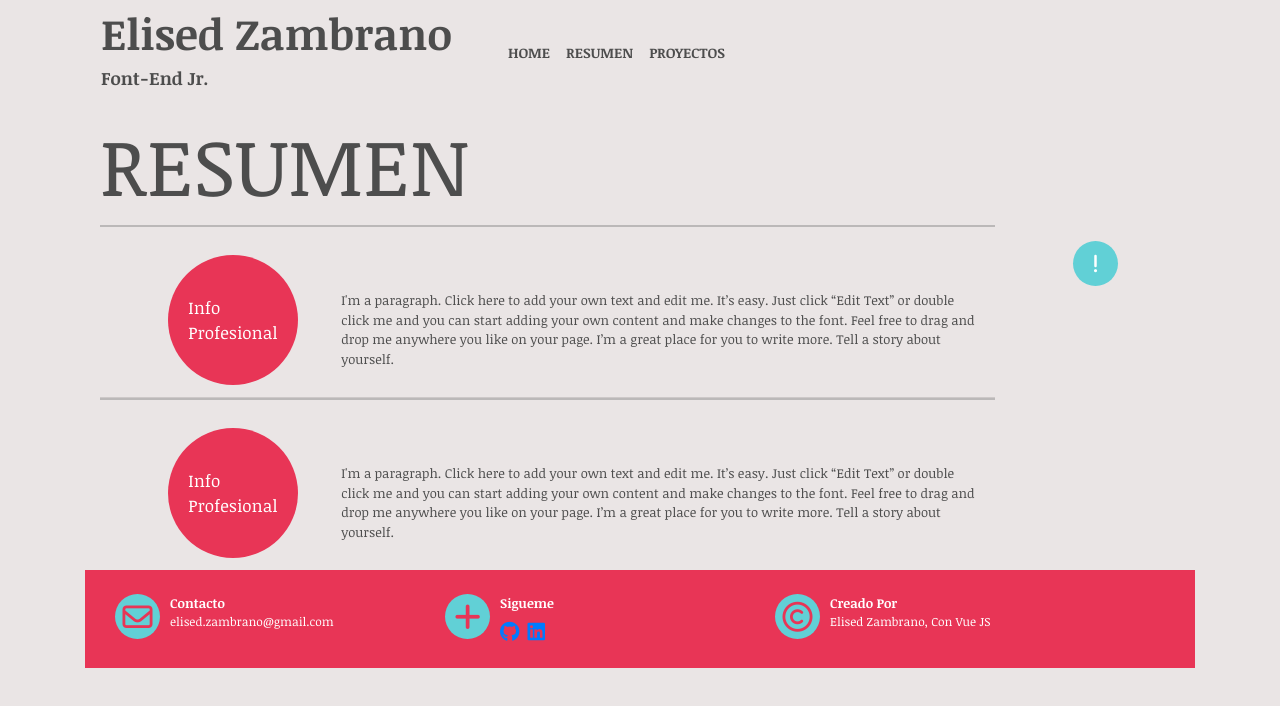
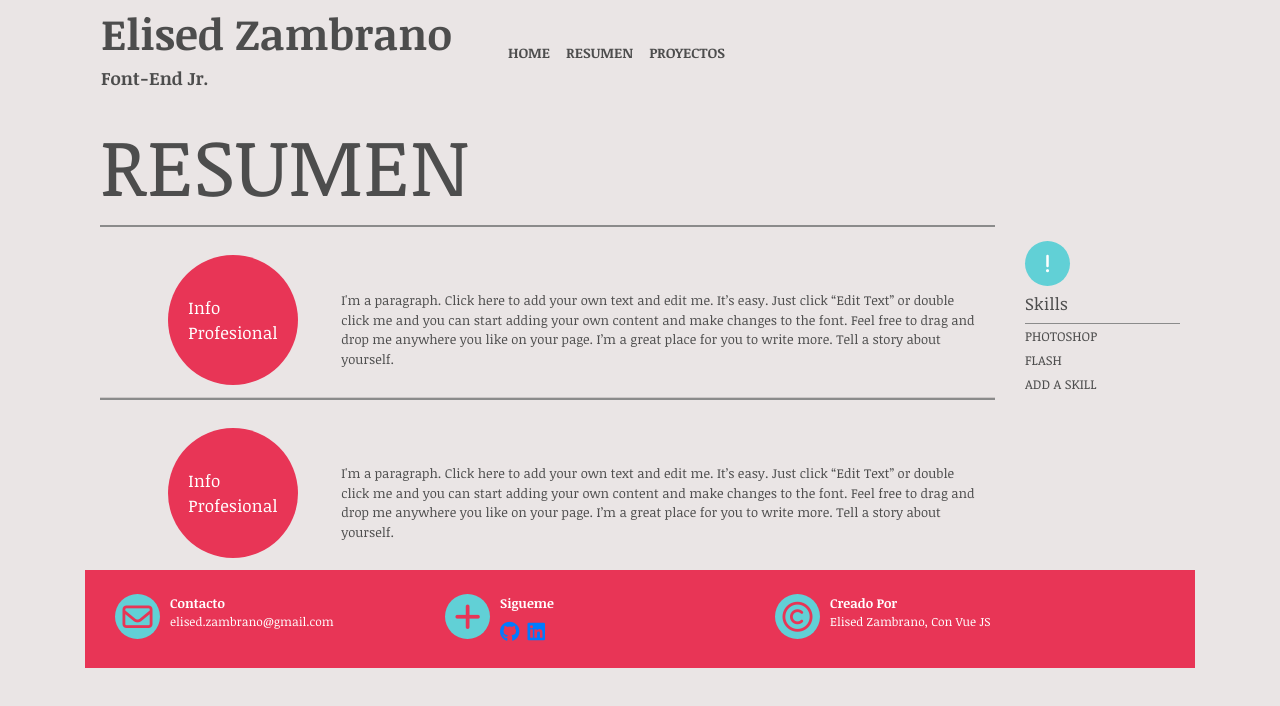
Before and after one commit to elisedzambranoM/PersonalPage, a Vue app: page /resumen in a window 1280 px wide. Shown: the top 706 px of the page. Built offline with nearby package versions, Linux system fonts and the light colour scheme; the HTML template or start-up script is replaced by a standard one.

Commit message:
se arreglo detalles css en titulo

```diff
--- a/src/components/main/MenuContent.vue
+++ b/src/components/main/MenuContent.vue
@@ -62,5 +62,7 @@ export default {
 .content-paragraph{
   font-size: 13px;
   padding-right: 25%;
+  font-family: "Noticia Text", serif;
 }
+
 </style>
--- a/src/components/resumen/Titulo.vue
+++ b/src/components/resumen/Titulo.vue
@@ -19,7 +19,7 @@
                 </div>
               </div>
               <div class="col-md-9 d-flex align-items-end">
-                <p>
+                <p class="text_font--13">
                   I'm a paragraph. Click here to add your own text and edit me.
                   It’s easy. Just click “Edit Text” or double click me and you
                   can start adding your own content and make changes to the
@@ -41,7 +41,7 @@
                 </div>
               </div>
               <div class="col-md-9 d-flex align-items-end">
-                <p>
+                <p class="text_font--13">
                   I'm a paragraph. Click here to add your own text and edit me.
                   It’s easy. Just click “Edit Text” or double click me and you
                   can start adding your own content and make changes to the
@@ -58,9 +58,14 @@
         <div class="row">
           <div class="col-md-12">
             <div
-              class="circle__item--blue circle-icon d-flex align-items-center justify-content-center mt-3 ml-5"
+              class="circle__item--blue circle-icon d-flex align-items-center justify-content-center mt-3"
             > <i class="fas fa-exclamation"></i></div>
-          </div>
+            <h6 class="text_font--17  mt-2"> Skills</h6>
+              <hr/>
+              <span class="text_font--13">PHOTOSHOP</span><br>
+              <span class="text_font--13">FLASH</span> <br>
+              <span class="text_font--13">ADD A SKILL</span> <br>
+             </div>
         </div>
       </div>
     </div>
@@ -81,8 +86,7 @@ span {
 }
 li {
   background-color: #EAE5E5 !important;
-  color: #BBB8B8 !important;
-
+  color: #8B8B8B !important;
 }
 
 .circle-title {
@@ -96,16 +100,11 @@ li {
   height: 130px;
   border-radius: 50%;
   transition: 0.5s;
-   background-color: #e83556;
-}
-div p {
-  font-size: 13px;
-  font-family: "Noticia Text", serif;
-  color: #4d4d4d;
+  background-color: #e83556;
 }
 
 .xperience-list li{
-    border-top: 2px solid #BBB8B8 !important;
+  border-top: 2px solid #8B8B8B !important;
 }
 
 .circle__item--blue {
@@ -117,4 +116,22 @@ div p {
   font-size: 17px;
   color: #ffffff
 }
+.text_font--17{
+  font-family: "Noticia Text", serif;
+  font-size: 17px;
+  color: #4d4d4d;
+}
+
+hr {
+  margin-top: 0px;
+  margin-bottom: 0px;
+  border: 0;
+  border-top: 1px solid #8B8B8B;
+}
+.text_font--13{
+  font-size: 13px;
+  font-family: "Noticia Text", serif;
+  color: #4d4d4d;
+}
+
 </style>
```
